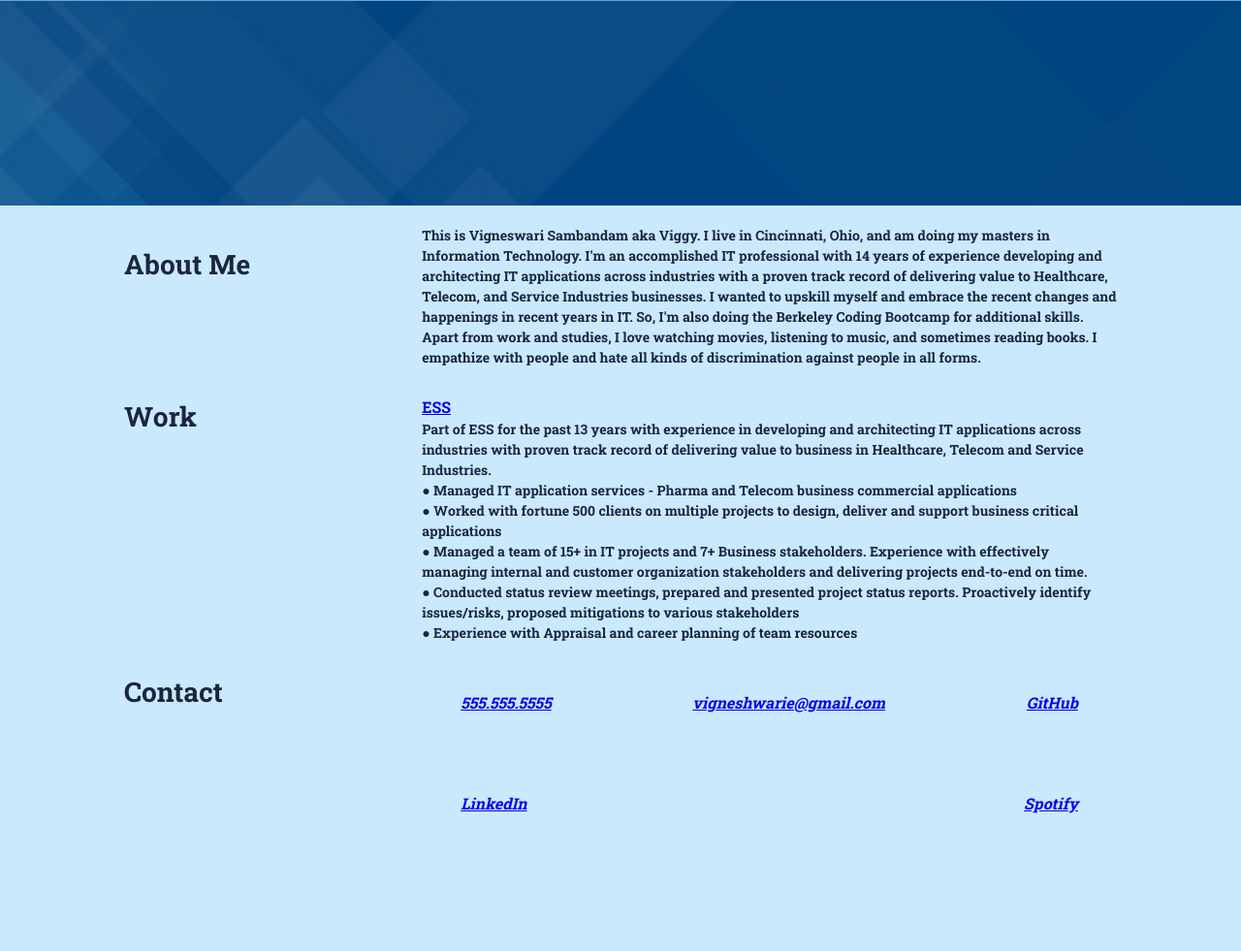
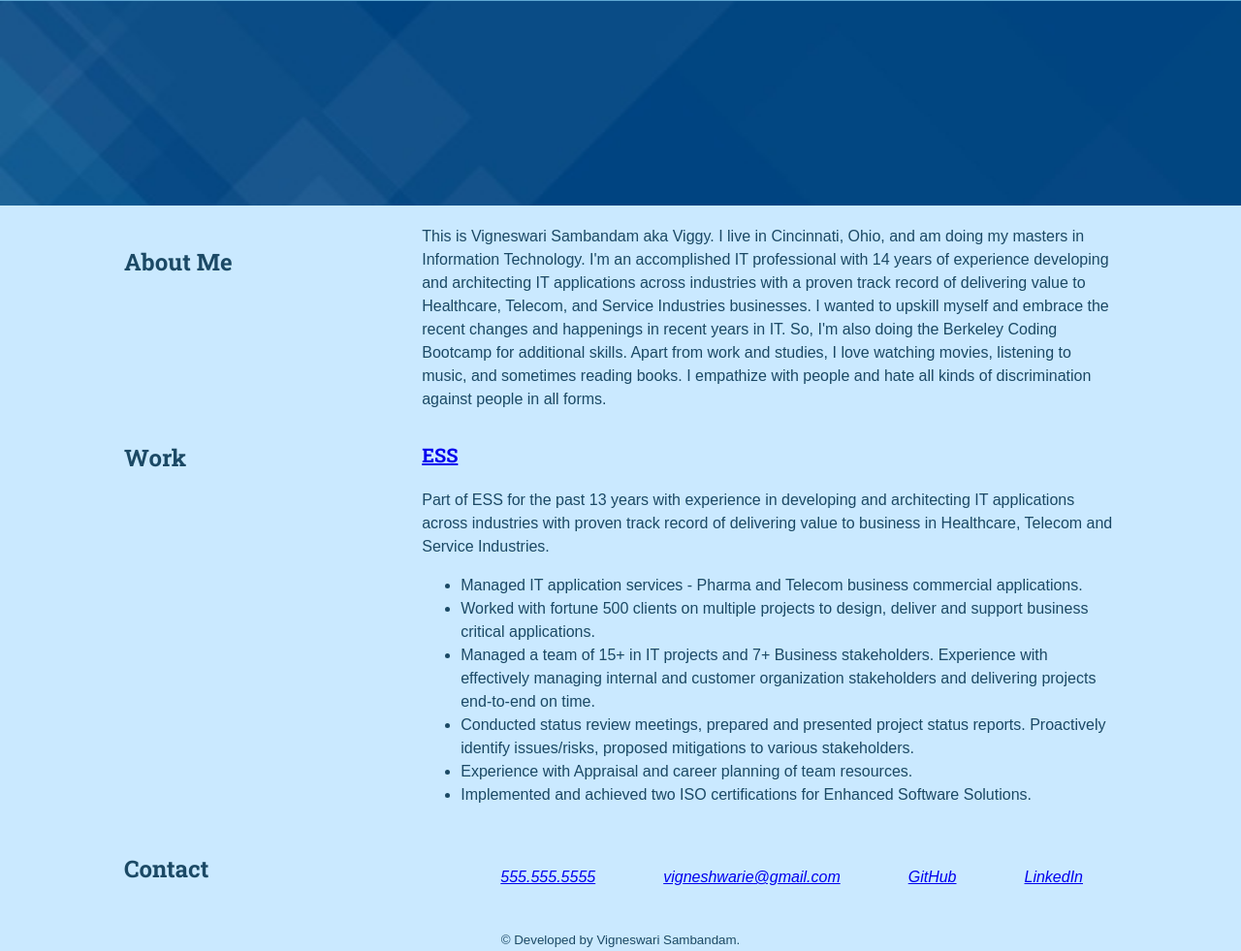
Before and after one commit to Vigneshwarie/aboutVigneswari, a plain HTML site: page aboutVigneswari.html in a window 1280 px wide. Shown: the part 79-1060 px from the top of the page at 97% size. Before the commit the page ends 965 px from the top, so only its background shows below. Drawn offline with Linux system fonts and the light colour scheme.

Commit message:
Cleaned up CSS and added universal variables for colors

```diff
--- a/aboutVigneswari.html
+++ b/aboutVigneswari.html
@@ -54,23 +54,22 @@
                 <h2>Work</h2>
             </aside>
             <section class="content-section">
+                <h3><a href="https://www.linkedin.com/company/enhanced-software-solutions-pvt.-ltd./mycompany/">ESS</a></h3>
                 <p>
-                    <h3></h3><a href="https://www.linkedin.com/company/enhanced-software-solutions-pvt.-ltd./mycompany/">ESS</a></h3>
-                    <p>
-                        Part of ESS for the past 13 years with experience in developing and architecting IT applications across industries with proven track record of delivering value to business in Healthcare, Telecom and Service Industries.
-                    </br>
-                    ● Managed IT application services - Pharma and Telecom business commercial applications
-                    </br>
-                    ● Worked with fortune 500 clients on multiple projects to design, deliver and support business critical applications
-                    </br>
-                    ● Managed a team of 15+ in IT projects and 7+ Business stakeholders. Experience with effectively managing internal and
-                    customer organization stakeholders and delivering projects end-to-end on time.
-                    </br>
-                    ● Conducted status review meetings, prepared and presented project status reports. Proactively identify issues/risks,
-                    proposed mitigations to various stakeholders
-                    </br>
-                    ● Experience with Appraisal and career planning of team resources
-                    </p>
+                    Part of ESS for the past 13 years with experience in developing and architecting IT applications across industries with proven track record of delivering value to business in Healthcare, Telecom and Service Industries.
+                </p>
+
+                <p>
+                    <ul>
+                        <li>Managed IT application services - Pharma and Telecom business commercial applications. </li>
+                        <li>Worked with fortune 500 clients on multiple projects to design, deliver and support business critical applications. </li>
+                        <li>Managed a team of 15+ in IT projects and 7+ Business stakeholders. Experience with effectively managing internal and
+                        customer organization stakeholders and delivering projects end-to-end on time. </li>
+                        <li>Conducted status review meetings, prepared and presented project status reports. Proactively identify issues/risks,
+                        proposed mitigations to various stakeholders. </li>
+                        <li>Experience with Appraisal and career planning of team resources. </li>
+                        <li>Implemented and achieved two ISO certifications for Enhanced Software Solutions. </li>
+                    </ul>
                 </p>
             </section>
         </section>
@@ -85,12 +84,16 @@
                     <a href="mailto:vigneshwarie@gmail.com">vigneshwarie@gmail.com</a>
                     <a href="https://github.com/Vigneshwarie/">GitHub</a>
                     <a href="https://www.linkedin.com/in/vigneswari-sambandam-37b03730/">LinkedIn</a>
-                    <a href="#">Spotify</a>
                 </address>
             </section>
         </section>
 
     </main>
-    <footer></footer>
+    <footer>
+        <p><small>
+                &copy; Developed by Vigneswari Sambandam.
+            </small>
+        </p>
+    </footer>
 </body>
 </html>
--- a/assets/css/style.css
+++ b/assets/css/style.css
@@ -1,10 +1,23 @@
+/*
+I'm so sorry for the delayed submission.
+I added one by one blocks to the HTML and made them as flex. So, it created problem when I added more content. My header and menu was working fine on mobile version. However, after adding a banner image, the alignment is giving issues.
+For menus, I gave my own style.  Working with CSS is always challenging for me. Little more practice will help me over the time.
+*/
+
+
+:root {
+    --darkblue: #1b4965;
+    --bodybg: #cae9ff;
+    --headerbg: #5fa8d3;
+}
+
 body {
-    background-color: #cae9ff;
+    background-color: var(--bodybg);
     padding: 0;
     margin: 0;
-    font-family: 'Roboto Slab', Cambria, Cochin, Georgia, Times, 'Times New Roman', Arial, sans-serif;
+    font-family: sans-serif, 'Roboto Slab', Cambria, Cochin, Georgia, Times, 'Times New Roman', Arial;
     line-height: 1.5;
-    color:#1b263b;
+    color: var(--darkblue);
 }
 
 h1 {
@@ -15,12 +28,20 @@ h1 {
 
 h2 {
     margin: 0;
-    font-size: 28px;
+    font-size: 24px;
+}
+
+h3{
+    font-size: 20px;
+}
+
+header, h1, h2, h3{
+    font-family: 'Roboto Slab', Cambria, Cochin, Georgia, Times, 'Times New Roman', Arial, sans-serif;
 }
 
 p{
     margin:0;
-    font-size:14px;
+    font-size:16px;
 }
 
 h1:hover {
@@ -28,7 +49,7 @@ h1:hover {
 }
 
 nav ul li a {
-    color: #1b4965;
+    color: var(--darkblue);
     text-decoration: none;
     padding: 20px 5px;
 }
@@ -49,12 +70,11 @@ header {
     padding: 10px;
     flex-wrap: wrap;
     height: 60px;
-    background-color: #5fa8d3;
-    color: #1b4965;
+    background-color: var(--headerbg);
+    color: var(--darkblue);
     justify-content: space-between;
     align-items: center;
     box-shadow: 0px 0px 14px 0px rgba(0, 0, 0, 0.75);
-    order:1;
 }
 
 nav {
@@ -68,7 +88,6 @@ nav ul {
     display: flex;
     flex-wrap: wrap;
     justify-content:space-around;
-    order:2;
 }
 
 nav ul li {
@@ -80,8 +99,8 @@ nav ul li {
 nav ul li:hover{
     /* property name | duration | easing function | delay */
     transition: background 0.04ms ease-in-out .02ms ;
-    background: #1b4965;
-    box-shadow: 0px 4px 4px 0px #cae9ff;
+    background: var(--darkblue);
+    box-shadow: 0px 4px 4px 0px var(--bodybg);
     border-top-right-radius: 5px;
     border-top-left-radius: 5px;
 }
@@ -90,7 +109,6 @@ main{
     margin-top: 15px;
     margin-bottom: 40;
 }
-
 
 .main-container{
     max-width: 80%;
@@ -104,10 +122,10 @@ main{
     flex-wrap: wrap;
     align-items: stretch;
     justify-content: space-between;
-
 }
 
 .banner{
+    /* Downloaded the banner image (free) from the website https: //www.vecteezy.com/free-vector/banner */
     background-image: url("../images/banner.jpeg");
     background-size: cover;
     background-position: center;
@@ -131,7 +149,6 @@ aside{
     display: inline-block;
     margin: 5px 0;
     align-items:stretch;
-    order:4;
 }
 
 .content-section address {
@@ -143,9 +160,8 @@ aside{
 
 .content-section address a{
     justify-content: space-between;
-    padding:40px;
+    padding:35px;
     text-align: left;
-
 }
 
 @media screen and (max-width: 980px) {
@@ -179,48 +195,15 @@ aside{
     }
 }
 
-
 @media screen and (max-width: 768px) {
-    a {
-        color:#ffffff;
+    .content-section address a {
+        justify-content:flex-start;
+        flex-direction: column;
+        padding: 0;
+        text-align: left;
     }
-
 }
 
-/*
-@media screen and (max-width: 980px) {
-    header,
-    main,
-    section,
-    footer {
-        align-items: center;
-        justify-content: center;
-        flex-direction: row;
-    }
-
-    a {
-        color: #ffffff;
-    }
-
-    h2 {
-        align-items: center;
-        justify-content: center;
-        flex-direction: row;
-    }
-
-    aside {
-        max-width: 100%;
-        align-self: start;
-        padding: 0;
-    }
-
-    section {
-        max-width: 100%;
-        align-self: start;
-        margin-left: 2px;
-        padding: 0;
-        text-align: left;
-        flex-direction: row;
-    }
+footer{
+    text-align: center;
 }
-*/
```
